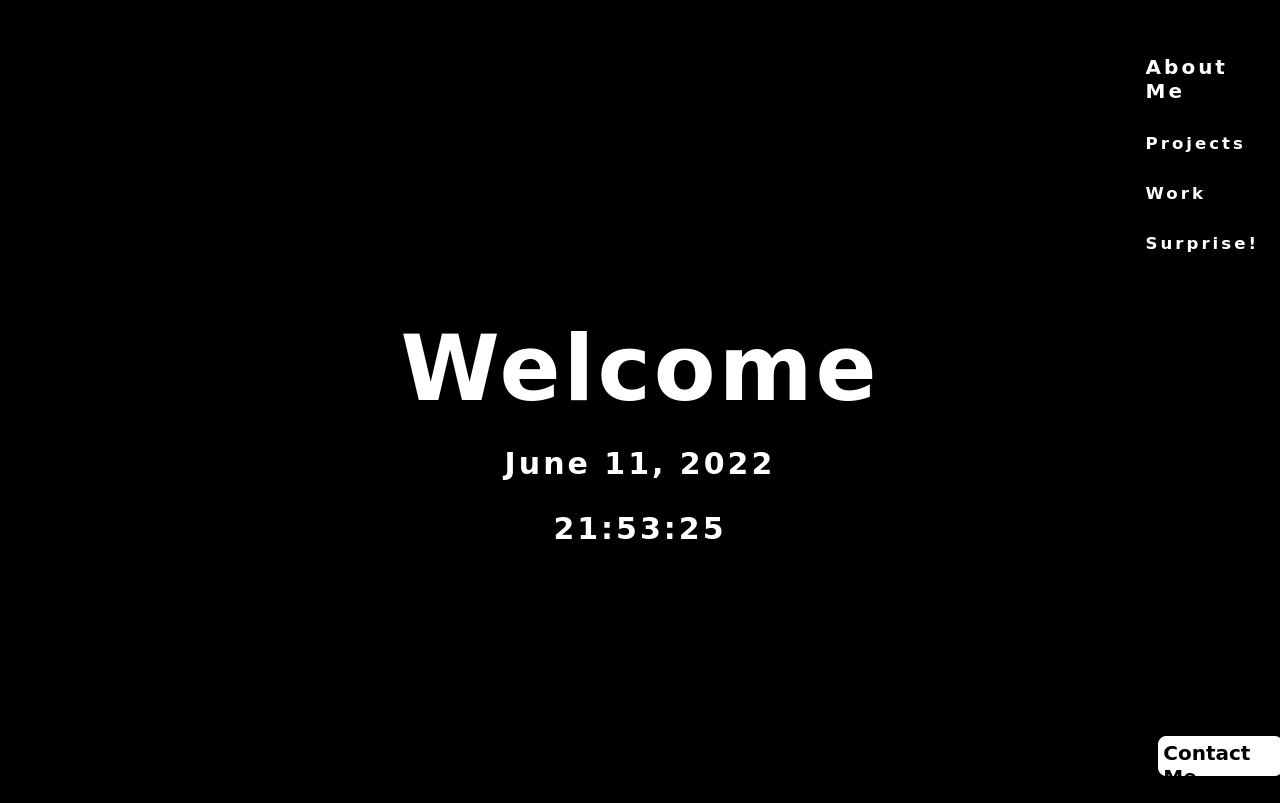
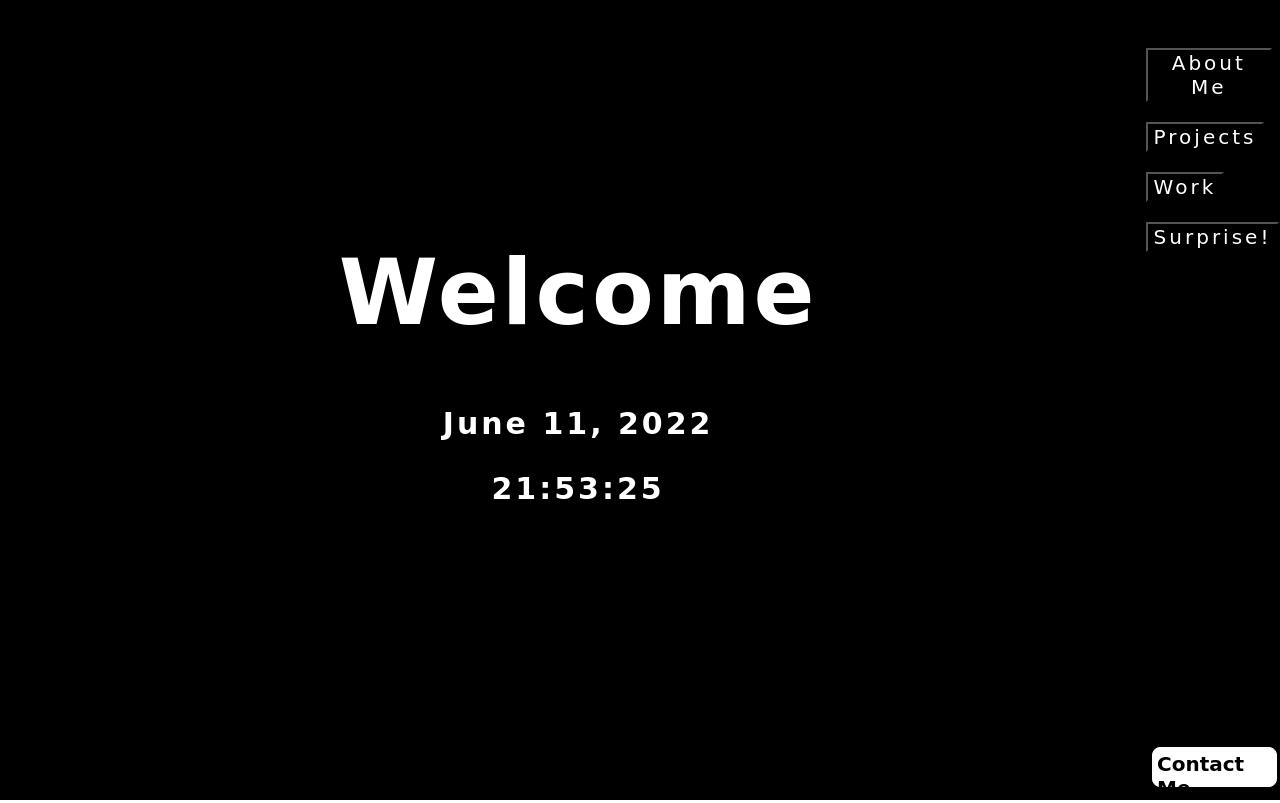
Before and after one commit to Sai-VSA/PortfolioDesign, a plain HTML site: page test-site/index.html in a window 1280 px wide. Drawn offline with Linux system fonts and the light colour scheme.

Commit message:
changes headings to buttons and moved position of date/time (relative to absolute)

```diff
--- a/test-site/index.html
+++ b/test-site/index.html
@@ -12,10 +12,10 @@
 
 <body>
     <!--<img src=" images/logo.png " alt="placeholder image which will eventually become website logo (eggplant) "> -->
-    <h6> About Me</h6>
-    <h5> Projects</h5>
-    <h5> Work</h5>
-    <h5> Surprise!</h5>
+    <button id="About"> About Me</button>
+    <button id="Projects"> Projects</button>
+    <button id="Work"> Work</button>
+    <button id="Games"> Surprise!</button>
 
     <div>
         <h1> Welcome </h1>
--- a/test-site/scripts/main.js
+++ b/test-site/scripts/main.js
@@ -15,7 +15,7 @@ function refresh_date() {
         minutes = '0' + minutes;
     }
     if (seconds < 10) {
-        minutes = '0' + minutes;
+        seconds = '0' + seconds;
     }
     date_time.textContent = hours + ":" + minutes + ":" + seconds;
 }
--- a/test-site/styles/style.css
+++ b/test-site/styles/style.css
@@ -6,25 +6,25 @@ html {
     min-height: 100%;
 }
 
-
-/**
 div {
     border: 10px;
     color: white;
-        background-color: white;
+    top: 12%;
+    background-color: black;
     display: inline-block;
     margin-left: 35%;
     border-radius: 12px;
     padding: 20px 40px 20px 40px;
+    position: absolute;
+    right: 33%;
+    top: 20%;
 }
-    **/
 
 h1 {
     /*welcome*/
     color: white;
     font-size: 90px;
     text-align: center;
-    margin-bottom: 8px;
     letter-spacing: 3px;
     /*comment*/
 }
@@ -34,7 +34,7 @@ h2 {
     color: white;
     font-size: 30px;
     text-align: center;
-    margin-bottom: 8px;
+    padding-top: -20px;
     letter-spacing: 3px;
 }
 
@@ -43,31 +43,40 @@ h3 {
     color: white;
     font-size: 30px;
     text-align: center;
-    margin-bottom: 80px;
+    padding-bottom: 5%;
     letter-spacing: 3px;
 }
 
 h4 {
     /*contact*/
     text-align: left;
-    margin-left: 91%;
-    margin-top: 190px;
+    display: inline-block;
     width: 115px;
     height: 30px;
     background-color: white;
     border: 1px solid white;
     border-radius: 8px;
     padding: 4px 4px 4px 4px;
+    position: absolute;
+    top: 90%;
+    left: 90%;
 }
 
-h5 {
+button {
     /*tabs*/
     display: inline-block;
     color: white;
-    margin-left: 90%;
+    background-color: black;
     letter-spacing: 3px;
     position: relative;
-    margin-bottom: 3px;
+    font-size: 20px;
+    font-family: 'Baloo Paaji 2', cursive;
+    margin-top: 20px;
+    margin-left: 90%;
+}
+
+#About {
+    margin-top: 40px;
 }
 
 h6 {
@@ -79,19 +88,20 @@ h6 {
     margin-left: 90%;
     letter-spacing: 3px;
     position: relative;
-    margin-bottom: 4px;
 }
 
 h6:hover,
-h5:hover {
+h5:hover,
+button:hover {
     background-color: white;
     border: 1px solid white;
     display: inline-block;
     width: fit-content;
     color: black;
-    margin-left: 88%;
+    left: 88%;
+    position: relative;
     border-radius: 8px;
-    padding: 4px 4px 4px 4px;
+    margin: 8px 8px 8px 8px;
 }
 
 p,
```
Lines whose indentation alone changed are shown as unchanged.
